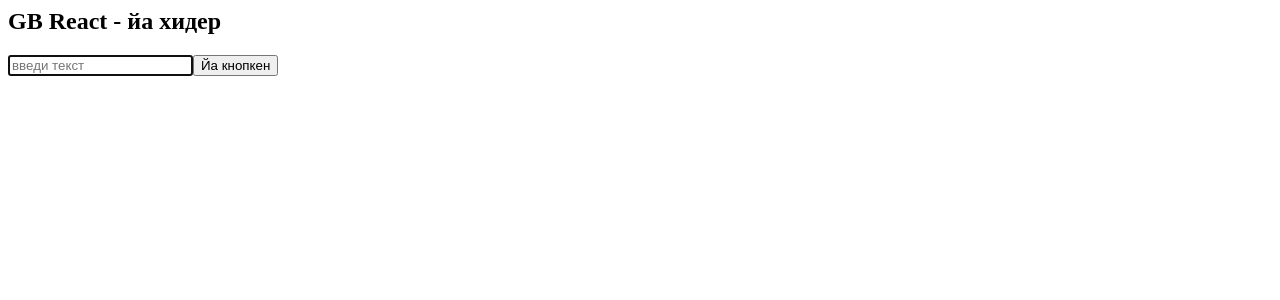
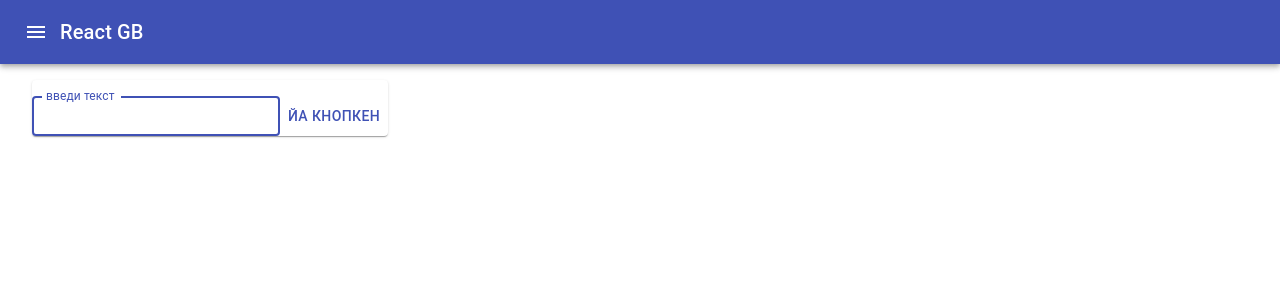
Before and after one commit to mr7282/R-prof-4-2607, a React app in the folder ST/VitaliiKuroeDov/: page / in a window 1280 px wide. Shown: the top 300 px of the page. Built offline with nearby package versions, Linux system fonts and the light colour scheme.

Commit message:
Vitalii KuroeDov lesson2

```diff
--- a/ST/VitaliiKuroeDov/src/components/App/App.jsx
+++ b/ST/VitaliiKuroeDov/src/components/App/App.jsx
@@ -1,12 +1,18 @@
 import React, { Component, Fragment} from 'react'
 import Header from '../Header/Header'
 import Chat from '../Chat/Chat'
+import '../../layout/css/style.css'
 
 export default class App extends Component {
+
+    state = {
+        title: 'React GB'
+    }
+
     render(){
         return(
             <Fragment>
-                <Header/>
+                <Header title={this.state.title}/>
                 <main>
                     <Chat/>
                 </main>
--- a/ST/VitaliiKuroeDov/src/components/Chat/Chat.jsx
+++ b/ST/VitaliiKuroeDov/src/components/Chat/Chat.jsx
@@ -1,22 +1,32 @@
 import React, { Component } from 'react'
-
+import Message from '../Message/Message'
+import { Paper, Button, TextField } from '@material-ui/core'
 export default class Chat extends Component {
     state = {
         input: '',
         messages: []
     }
 
-    handleSendMessage = () => {
+    handleSendMessage = (value) => {
+
         this.setState(state => ({
             ...state,
-            messages: [...this.state.messages, this.state.input ]
+            messages: [...this.state.messages, {name: 'я', text: value} ]
         }))
         this.setState({input: ''})
     }
 
+    handleClick = (value) => {
+        if (this.state.input !== '') {
+            this.handleSendMessage(value)
+        }
+    }
+
     handleKeyUp = (event) => {
+        if (this.state.input !== '') {
             if (event.keyCode === 13){
-            this.handleSendMessage()
+                this.handleSendMessage(this.state.input)
+            }
         }
     }
 
@@ -24,22 +34,41 @@
         this.setState({input: event.target.value})
     }
 
+    componentDidUpdate() {
+        const currentMessage = this.state.messages
+        const lastMessage = currentMessage[currentMessage.length -1]
+
+        if(lastMessage && lastMessage.name === 'я'){
+            setTimeout(() => {
+                this.setState(state => ({
+                    ...state,
+                    messages: [...this.state.messages, {name: 'Бот', text: `Бот компот`} ]
+                }))
+            }, 1000)
+        }
+    }
+
     render() {
-        const Messages = this.state.messages.map((item, index) => <h3 key={index}>{item}</h3>)
+        const Messages = this.state.messages.map((item, index) => <Message key={index} message={item}/>)
         return(
-            <section>
+            <section className="container">
+                <Paper>
+                    <div className="message-list">
                         { Messages }
-                <input
-                    type="text"
+                    </div>
+                    <div className="chat-footer">
+                        <TextField
                             autoFocus
-                    name=""
-                    placeholder="введи текст"
-                    id=""
+                            size="small"
+                            label="введи текст"
+                            variant="outlined"
                             value={this.state.input}
                             onChange={this.handleChange}
                             onKeyUp={(event) => this.handleKeyUp(event, this.state.input)}/>
 
-                <button onClick={this.handleSendMessage}>Йа кнопкен</button>
+                        <Button color="primary" onClick={() => this.handleClick(this.state.input)}>Йа кнопкен</Button>
+                    </div>
+                </Paper>
             </section>
         )
     }
--- a/ST/VitaliiKuroeDov/src/components/Header/Header.jsx
+++ b/ST/VitaliiKuroeDov/src/components/Header/Header.jsx
@@ -1,11 +1,22 @@
 import React, {Component} from 'react'
-
+import { AppBar, Toolbar, IconButton, Typography, Button  } from '@material-ui/core'
+import MenuIcon from '@material-ui/icons/Menu'
 export default class Header extends Component {
     render() {
         return(
-            <header>
-                <h2>GB React - йа хидер</h2>
-            </header>
+            <AppBar position="static">
+                <Toolbar>
+                    <IconButton
+                        edge="start"
+                        color="inherit"
+                        aria-label="menu">
+                        <MenuIcon />
+                    </IconButton>
+                    <Typography variant="h6" >
+                        {this.props.title}
+                    </Typography>
+                </Toolbar>
+            </AppBar>
         )
     }
 }
--- /dev/null
+++ b/ST/VitaliiKuroeDov/src/components/Message/Message.jsx
@@ -0,0 +1,21 @@
+import React, { Component } from 'react'
+import PropTypes from 'prop-types'
+
+
+export default class Message extends Component {
+
+    static propTypes = {
+        message: PropTypes.shape({
+            text: PropTypes.string.isRequired,
+            name: PropTypes.string.isRequired
+        })
+    }
+
+    render() {
+        return(
+            <div>
+                <span>{this.props.message.name} : {this.props.message.text}</span>
+            </div>
+        )
+    }
+}
--- a/ST/VitaliiKuroeDov/src/layout/css/style.css
+++ b/ST/VitaliiKuroeDov/src/layout/css/style.css
@@ -0,0 +1,18 @@
+body {
+    margin: 0 auto;
+}
+.container{
+    display: flex;
+    margin: 1rem 2rem;
+    box-sizing: border-box;
+}
+.message-list{
+    display: flex;
+    flex-direction: column;
+    margin: 0 0 1rem 0;
+}
+.chat-footer{
+    display: flex;
+    justify-content: space-between;
+    align-items: center;
+}
```
Lines whose indentation alone changed are shown as unchanged.
